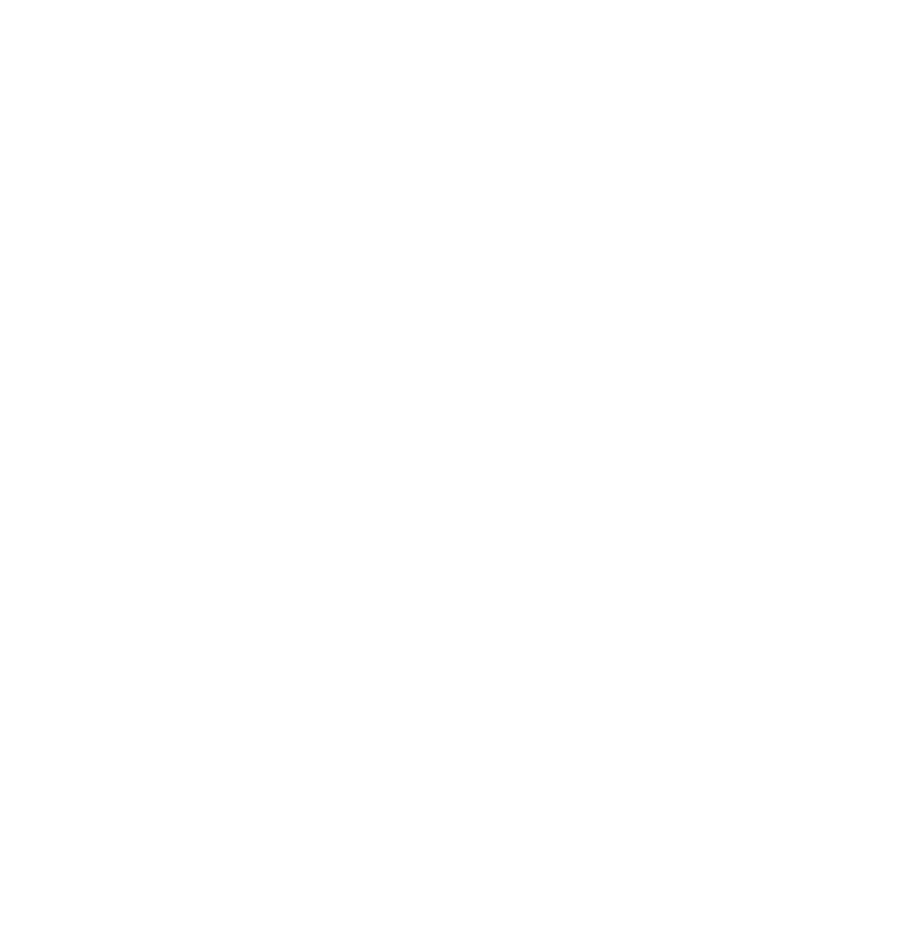
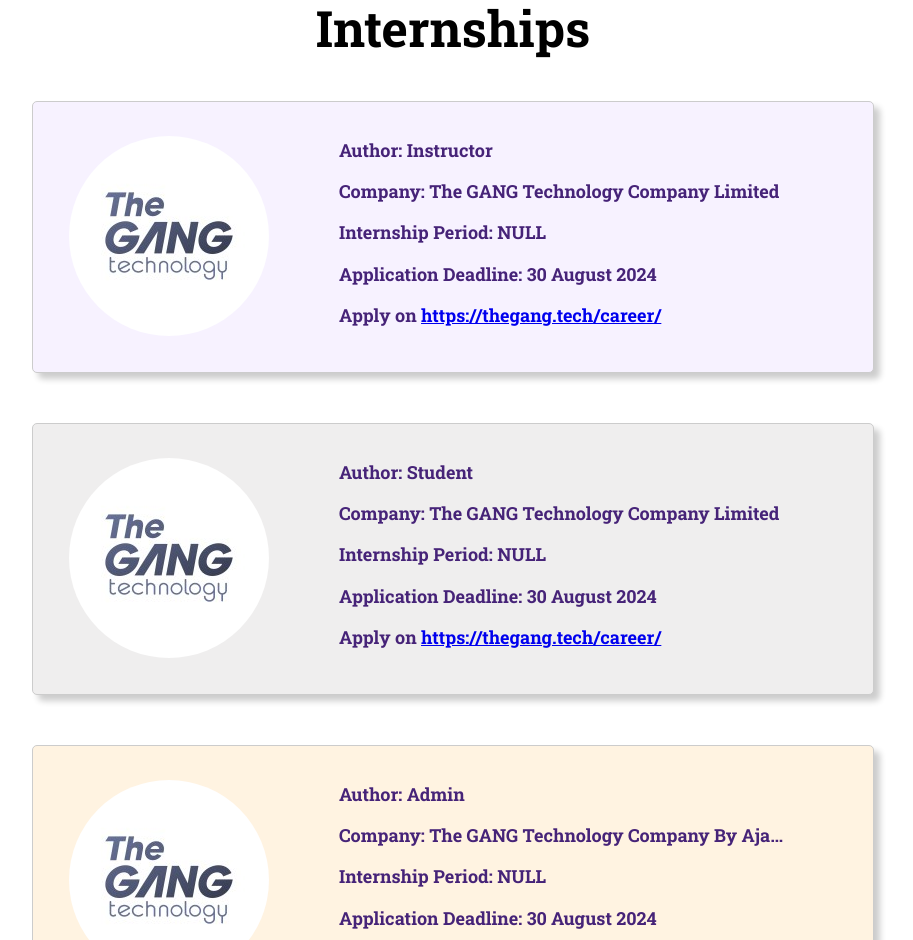
Before and after one commit to SWE-Group-2/frontend, a Vue app: page /internships in a window 1280 px wide. Shown: the part 112-1052 px from the top of the page, without its empty margins (187-1100 px from the left). Before the commit the page ends 800 px from the top, so only its background shows below. Built offline with nearby package versions, Linux system fonts and the light colour scheme.

Commit message:
Able to view internship list

```diff
--- a/src/components/PostsDisplay.vue
+++ b/src/components/PostsDisplay.vue
@@ -1 +1,114 @@
-// displays a list of internship posts
+<script setup>
+// insert code to collect list of internship posts as a const
+// then replace template with proper loops to display the list
+</script>
+
+<template>
+    <div id="internships">
+        <div class="instructor-container">
+            <div class="column">
+                <div class="photo">
+                    <img src="/logo_thegang.png" alt="logo">
+                </div>
+            </div>
+            <div class="column">
+                <div class="row">Author: Instructor</div>
+                <div class="row">Company: The GANG Technology Company Limited</div>
+                <div class="row">Internship Period: NULL</div>
+                <div class="row">Application Deadline: 30 August 2024</div>
+                <div class="row">Apply on <a href="https://thegang.tech/career/">https://thegang.tech/career/</a></div>
+            </div>
+        </div>
+        <div class="student-container">
+            <div class="column">
+                <div class="photo">
+                    <img src="/logo_thegang.png" alt="logo">
+                </div>
+            </div>
+            <div class="column">
+                <div class="row">Author: Student</div>
+                <div class="row">Company: The GANG Technology Company Limited</div>
+                <div class="row">Internship Period: NULL</div>
+                <div class="row">Application Deadline: 30 August 2024</div>
+                <div class="row">Apply on <a href="https://thegang.tech/career/">https://thegang.tech/career/</a></div>
+            </div>
+        </div>
+        <div class="admin-container">
+            <div class="column">
+                <div class="photo">
+                    <img src="/logo_thegang.png" alt="logo">
+                </div>
+            </div>
+            <div class="column">
+                <div class="row">Author: Admin</div>
+                <div class="row">Company: The GANG Technology Company By Ajarn Piti</div>
+                <div class="row">Internship Period: NULL</div>
+                <div class="row">Application Deadline: 30 August 2024</div>
+                <div class="row">Apply on <a href="https://thegang.tech/career/">https://thegang.tech/career/</a></div>
+            </div>
+        </div>
+    </div>
+</template>
+
+<style lang="scss" scoped>
+.instructor-container {
+    display: flex;
+    box-shadow: 6px 6px 6px rgba(0, 0, 0, 0.2);
+    background-color: #F7F2FF;
+    width: 800px;
+    height: 230px;
+    padding: 20px;
+    border: 0.5px solid #ccc;
+    border-radius: 5px;
+    margin-bottom: 50px;
+}
+
+.student-container {
+    display: flex;
+    box-shadow: 6px 6px 6px rgba(0, 0, 0, 0.2);
+    background-color: #EFEEEE;
+    width: 800px;
+    height: 230px;
+    padding: 20px;
+    border: 0.5px solid #ccc;
+    border-radius: 5px;
+    margin-bottom: 50px;
+}
+
+.admin-container {
+    display: flex;
+    box-shadow: 6px 6px 6px rgba(0, 0, 0, 0.2);
+    background-color: #FFF3E1;
+    width: 800px;
+    height: 230px;
+    padding: 20px;
+    border: 0.5px solid #ccc;
+    border-radius: 5px;
+    margin-bottom: 50px;
+}
+
+.photo {
+    width: 200px;
+    height: 200px;
+    border-radius: 50%;
+    margin-top: 14px;
+    margin-left: 16px;
+    overflow: hidden;
+}
+
+.row {
+    max-width: 450px;
+    font-family: Roboto Slab;
+    font-size: 18px;
+    font-weight: 700;
+    color: #462378;
+    margin-top: 16px;
+    overflow: hidden;
+    white-space: nowrap;
+    text-overflow: ellipsis;
+}
+
+.column {
+    margin-right: 70px;
+}
+</style>
--- a/src/views/InternshipListView.vue
+++ b/src/views/InternshipListView.vue
@@ -1,4 +1,23 @@
-// shows the internship list view
+<script setup>
+import PostDisplay from "@/components/PostsDisplay.vue";
+</script>
+
 <template>
-  <h1>INTERNSHIPS</h1>
+  <div id="internships">
+    <div class="internships-list-header">Internships</div>
+      <PostDisplay />
+  </div>
 </template>
+
+<style lang="scss" scoped>
+.internships-list-header {
+  font-family: Roboto Slab;
+  font-weight: 700;
+  font-size: 50px;
+  letter-spacing: 0em;
+  line-height: 1.3;
+  text-align: center;
+  margin-bottom: 40px;
+  margin-top: 100px;
+}
+</style>
--- a/src/views/LoginView.vue
+++ b/src/views/LoginView.vue
@@ -1,5 +1,5 @@
 <template>
-  <div class="align-center">
+  <div class="item-center">
     <div class="login-box align-center">
       <h1 class="h1-text">LOGIN</h1>
       <form @submit.prevent="submitForm">
@@ -16,9 +16,16 @@
 </template>
 
 
-<style scoped>
+<style lang="scss" scoped>
 .h1-text {
+  font-family: Roboto Slab;
   font-weight: 450;
+}
+
+.item-center {
+  display: flex;
+  justify-content: center;
+  align-items: center;
 }
 
 .align-center {
@@ -30,7 +37,7 @@
   background-color: #B5A7C8;
   width: 280px;
   height: 300px;
-  margin-top: 200px;
+  margin: 200px;
   padding: 20px;
   border: 1px solid #ccc;
   border-radius: 5px;
--- a/src/views/RegisterView.vue
+++ b/src/views/RegisterView.vue
@@ -1,5 +1,5 @@
 <template>
-  <div class="align-center">
+  <div class="item-center">
     <div class="register-box align-center">
       <h1 class="h1-text">REGISTER</h1>
       <form @submit.prevent="submitForm">
@@ -25,9 +25,17 @@
 </template>
 
 
-<style scoped>
+<style lang="scss" scoped>
 .h1-text {
+  font-family: Roboto Slab;
   font-weight: 450;
+  font-size: 36px;
+}
+
+.item-center {
+  display: flex;
+  justify-content: center;
+  align-items: center;
 }
 
 .align-center {
@@ -38,8 +46,8 @@
 .register-box {
   background-color: #B5A7C8;
   width: 280px;
-  height: 460px;
-  margin-top: 120px;
+  height: 450px;
+  margin: 100px;
   padding: 20px;
   border: 1px solid #ccc;
   border-radius: 5px;
@@ -83,16 +91,18 @@
 export default {
   data() {
     return {
+      firstname: '',
+      lastname: '',
       username: '',
       password: ''
     };
   },
   methods: {
     submitForm() {
+      console.log('First Name:', this.firstname);
+      console.log('Last Name:', this.lastname);
       console.log('Username:', this.username);
       console.log('Password:', this.password);
-      console.log('First Name:', this.firstname);
-      console.log('Last Name:', this.lastname);
     }
   }
 }
```
Also changed, not shown: public/logo_thegang.png (added).
